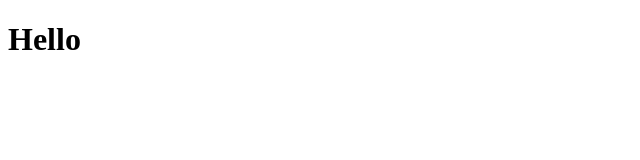
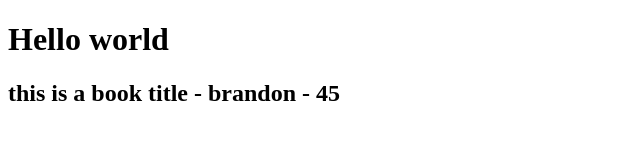
Before and after one commit to riaz4519/vue-basic-u-2, a plain HTML site: page index.html in a window 1280 px wide. Shown: the whole page, without its empty margins (0-640 px from the left). Drawn offline with nearby package versions, Linux system fonts and the light colour scheme.

Commit message:
on event

```diff
--- /dev/null
+++ b/app.js
@@ -0,0 +1,13 @@
+const  app = Vue.createApp({
+    //data ,functions
+    //template: '<h2>I am the template</h2>'
+    data(){
+        return {
+            title:"this is a book title",
+            author : 'brandon ',
+            age : 45
+        }
+    }
+})
+
+app.mount('#app')
--- a/index.html
+++ b/index.html
@@ -10,9 +10,12 @@
 </head>
 <body>
 
-<h1>Hello </h1>
+<h1>Hello world</h1>
 
+<div id="app">
+    <h2>{{ title }} - {{ author }} - {{ age}}</h2>
+</div>
 
-
+<script src="app.js"></script>
 </body>
 </html>
```
